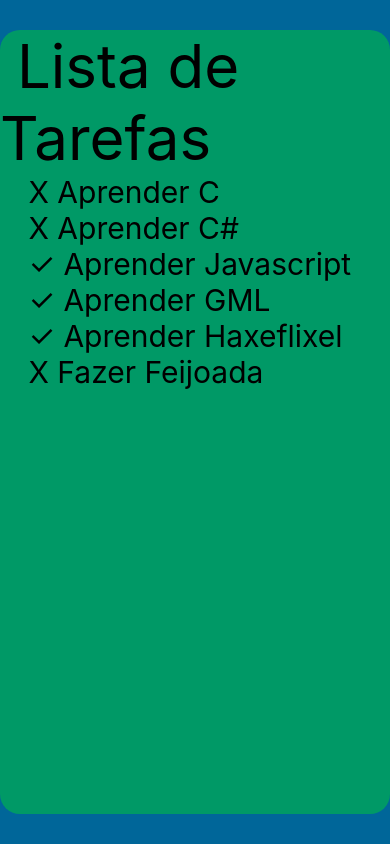
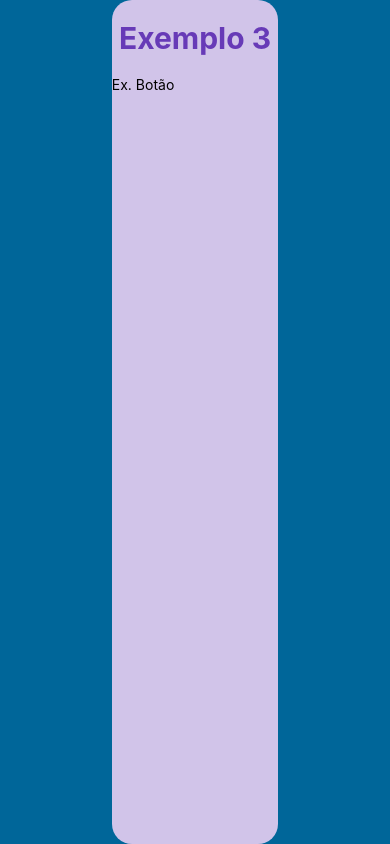
Before and after one commit to KauaDiogoEtec/my-app, a React Native app: screen / in a window 390 px wide. Built offline with nearby package versions, Linux system fonts and the light colour scheme.

Commit message:
aula 30-04
oi ewerton :D

```diff
--- a/App.js
+++ b/App.js
@@ -1,13 +1,13 @@
 import { StatusBar } from 'expo-status-bar';
 import { StyleSheet, Text, View } from 'react-native';
 
-import Atividade_2 from './components/atividade_2';
+import Exemplo_3 from './components/exemplo_3';
 
 export default function App() {
   return (
     <View style={styles.container}>
 
-      <Atividade_2 />
+      <Exemplo_3 />
 
       <StatusBar style="auto" />
     </View>
--- /dev/null
+++ b/components/exemplo_3/index.js
@@ -0,0 +1,16 @@
+import { View, Text, Pressable } from 'react-native';
+
+import styles from './styles';
+
+const Exemplo_3 = () => {
+    return(
+        <View style={styles.container}>
+            <Text style={styles.titulo}> Exemplo 3 </Text>
+            <Pressable>
+                <Text>Ex. Botão</Text>
+            </Pressable>
+        </View>
+    );
+}
+
+export default Exemplo_3;
--- /dev/null
+++ b/components/exemplo_3/styles.js
@@ -0,0 +1,28 @@
+import { StyleSheet } from "react-native";
+
+const styles = StyleSheet.create({
+    container:{
+        flex: 1,
+        backgroundColor: '#D1C4E9',
+        borderRadius: 20,
+    },
+    titulo:{
+        fontSize: 30,
+        fontWeight: 'bold',
+        marginVertical: 20,
+        color: '#673AB7',
+    },
+    /*button:{
+        color:'black',
+        backgroundColor:'#069',
+        fontSize:30,
+        fontWeight:'bold',
+        margin: 'auto',
+        marginTop: 10,
+        padding:'10px',
+        border:'2px solid black',
+        borderRadius:'50px',
+    },*/
+});
+
+export default styles;
```
